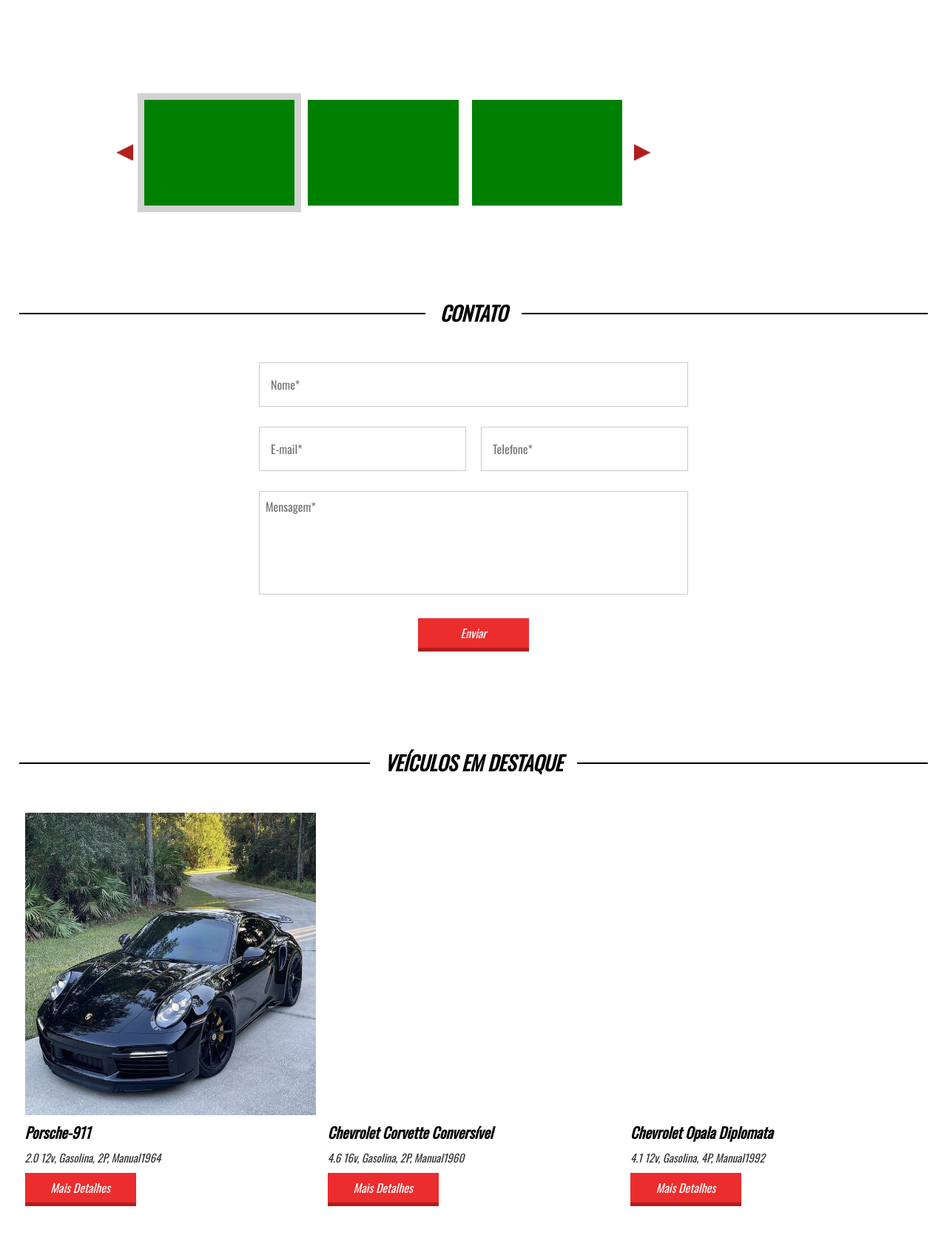
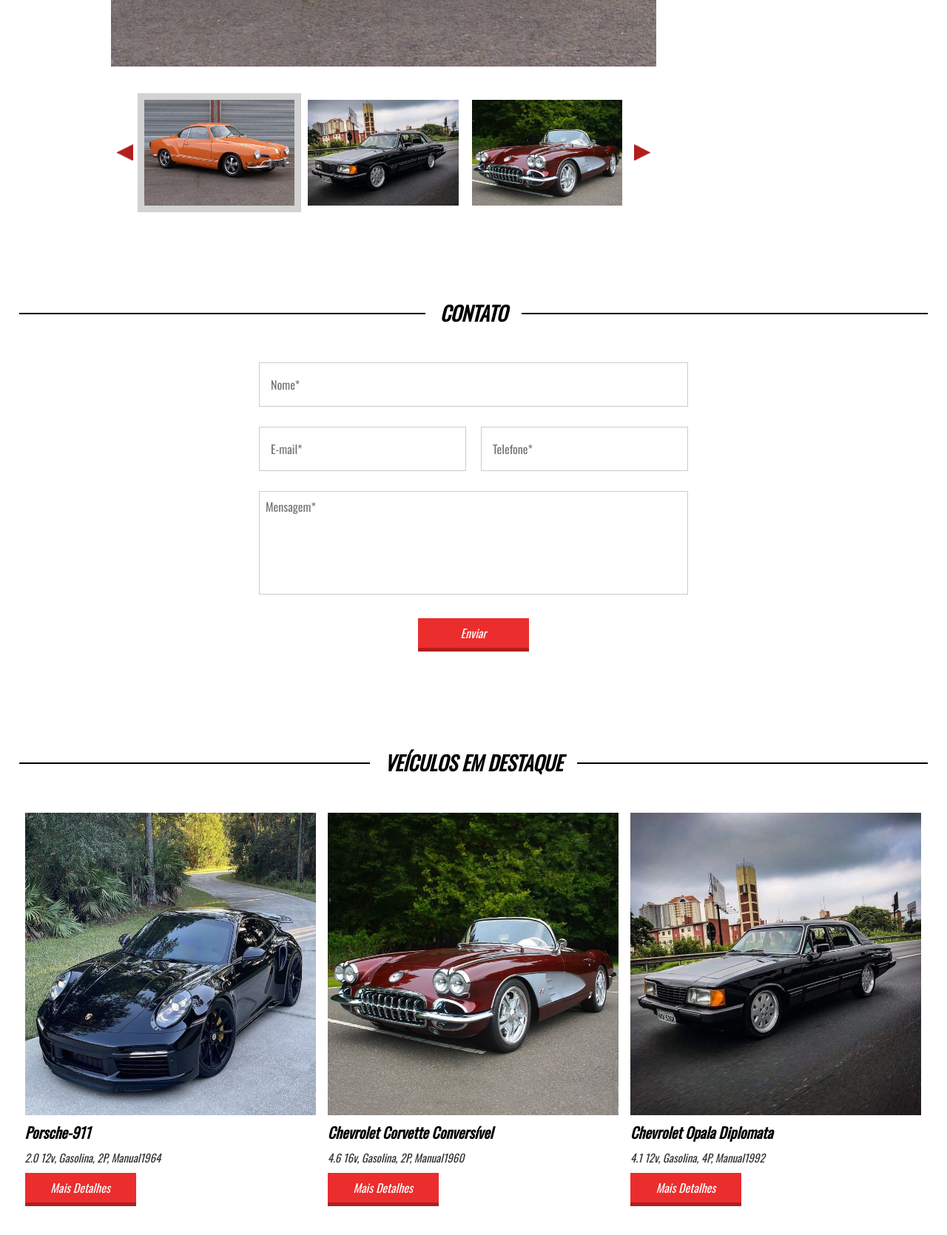
Before and after one commit to Robert0018/carros, a plain HTML site: page veiculo-teste.html in a window 1280 px wide. Shown: the part 780-2450 px from the top of the page at 74% size. Drawn offline with nearby package versions, Linux system fonts and the light colour scheme.

Commit message:
Update veiculo-teste.html

```diff
--- a/veiculo-teste.html
+++ b/veiculo-teste.html
@@ -22,7 +22,7 @@
 		<ul>
 			<li><a href="index.html">Home</a></li>
 			<li><a style="color:#EB2D2D;" href="venda.html">Venda</a></li>
-			<li><a href="">Sobre</a></li>
+			<li><a href="sobre.html">Sobre</a></li>
 			<li><a goto="contato" href="">Contato</a></li>
 		</ul>
 	</nav><!--desktop-->
@@ -62,13 +62,13 @@
 		<div class="arrow-right-nav"></div>
 		<div class="nav-galeria">
 			<div class="nav-galeria-wraper">
-				<div class="mini-img-wraper"><div style="background-image:url('imagens/Karmann-Ghia.webp');" class="mini-img"></div></div>
-				<div class="mini-img-wraper"><div style="background-image:url('imagens/carro2.webp');" class="mini-img"></div></div>
-				<div class="mini-img-wraper"><div style="background-image:url('imagens/Chevrolet-Opala-Diplomata.jpeg');" class="mini-img"></div></div>
+				<div class="mini-img-wraper"><div style="background-image:url('imagens/Karmann-Ghia.jpeg');" class="mini-img"></div></div>
+				<div class="mini-img-wraper"><div style="background-image:url('imagens/Opala.jpeg');" class="mini-img"></div></div>
+				<div class="mini-img-wraper"><div style="background-image:url('imagens/Corvette.jpeg');" class="mini-img"></div></div>
 				<div class="mini-img-wraper"><div style="background-image:url('imagens/porsche-911.jpeg');" class="mini-img"></div></div>
 				<div class="mini-img-wraper"><div style="background-image:url('imagens/bmw-m4.jpeg');" class="mini-img"></div></div>
 				<div class="mini-img-wraper"><div style="background-image:url('imagens/audi-r8.jpeg');" class="mini-img"></div></div>
-				<div class="mini-img-wraper"><div style="background-image:url('imagens/Karmann-Ghia-3.jpeg');" class="mini-img"></div></div>
+				<div class="mini-img-wraper"><div style="background-image:url('imagens/Volkswagen-Karmann-ghia.jpeg');" class="mini-img"></div></div>
 				<div class="mini-img-wraper"><div style="background-image:url('imagens/Porsche-911-GT3.jpg');" class="mini-img"></div></div>
 				<div class="mini-img-wraper"><div style="background-image:url('imagens/Porsche-911.jpg');" class="mini-img"></div></div>
 			</div><!--nav-galeria-wraper-->
@@ -140,7 +140,7 @@
 	</div><!--vitrine-destaque-->
 
 	<div class="vitrine-destaque">
-		<div style="background-image:url('imagens/Chevrolet Corvette Conversível2.jpeg');" class="carro-img"></div><!--carro-img-->
+		<div style="background-image:url('imagens/Corvette.jpeg');" class="carro-img"></div><!--carro-img-->
 		<div class="info-carro">
 			<h2>Chevrolet Corvette Conversível</h2>
 			<p>4.6 16v, Gasolina, 2P, Manual1960</p>
@@ -149,7 +149,7 @@
 	</div><!--vitrine-destaque-->
 
 	<div class="vitrine-destaque">
-		<div style="background-image:url('imagens/Chevrolet Opala Diplomata-2.jpeg');" class="carro-img"></div><!--carro-img-->
+		<div style="background-image:url('imagens/Opala.jpeg');" class="carro-img"></div><!--carro-img-->
 		<div class="info-carro">
 			<h2>Chevrolet Opala Diplomata</h2>
 			<p>4.1 12v, Gasolina, 4P, Manual1992</p>
```
